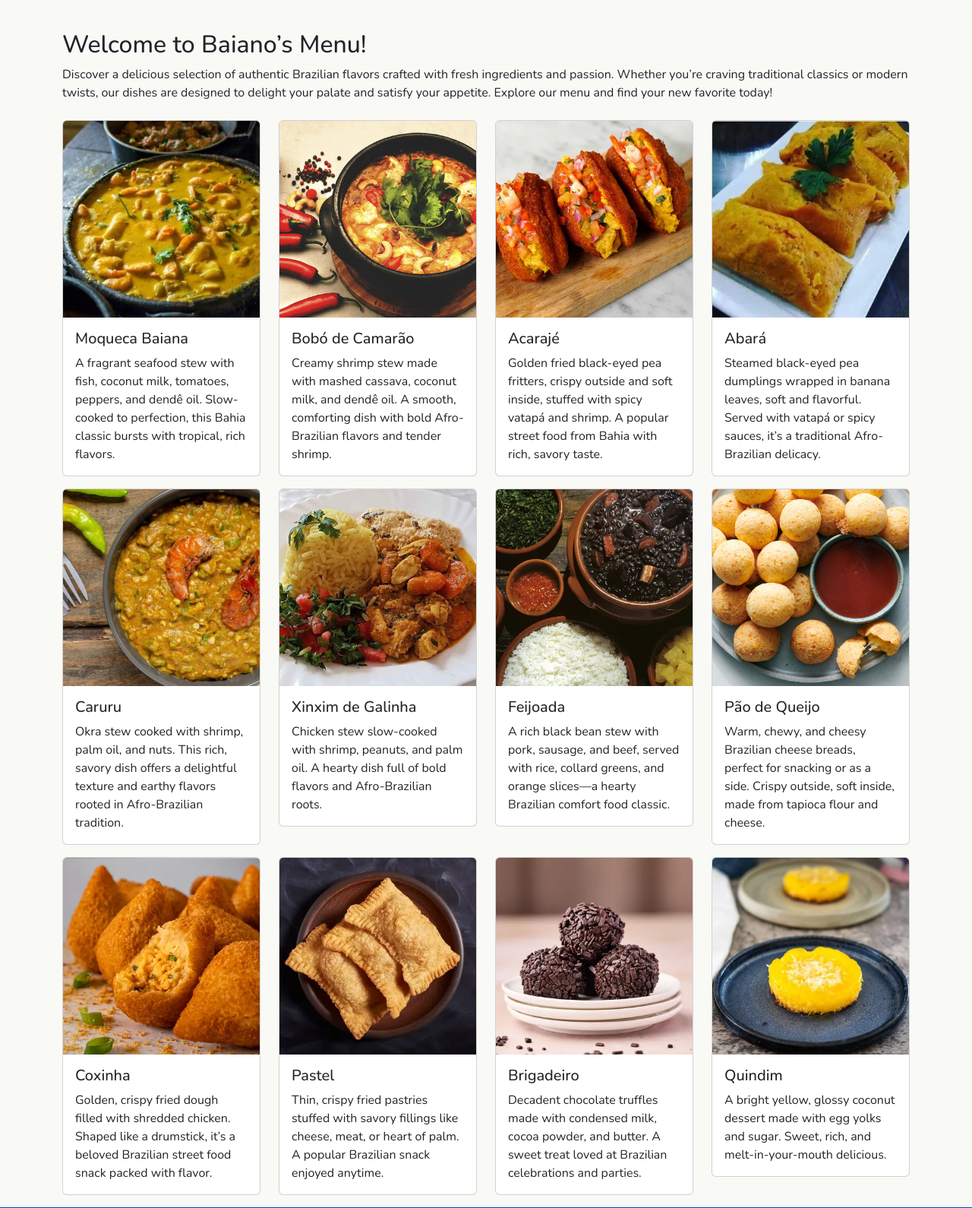
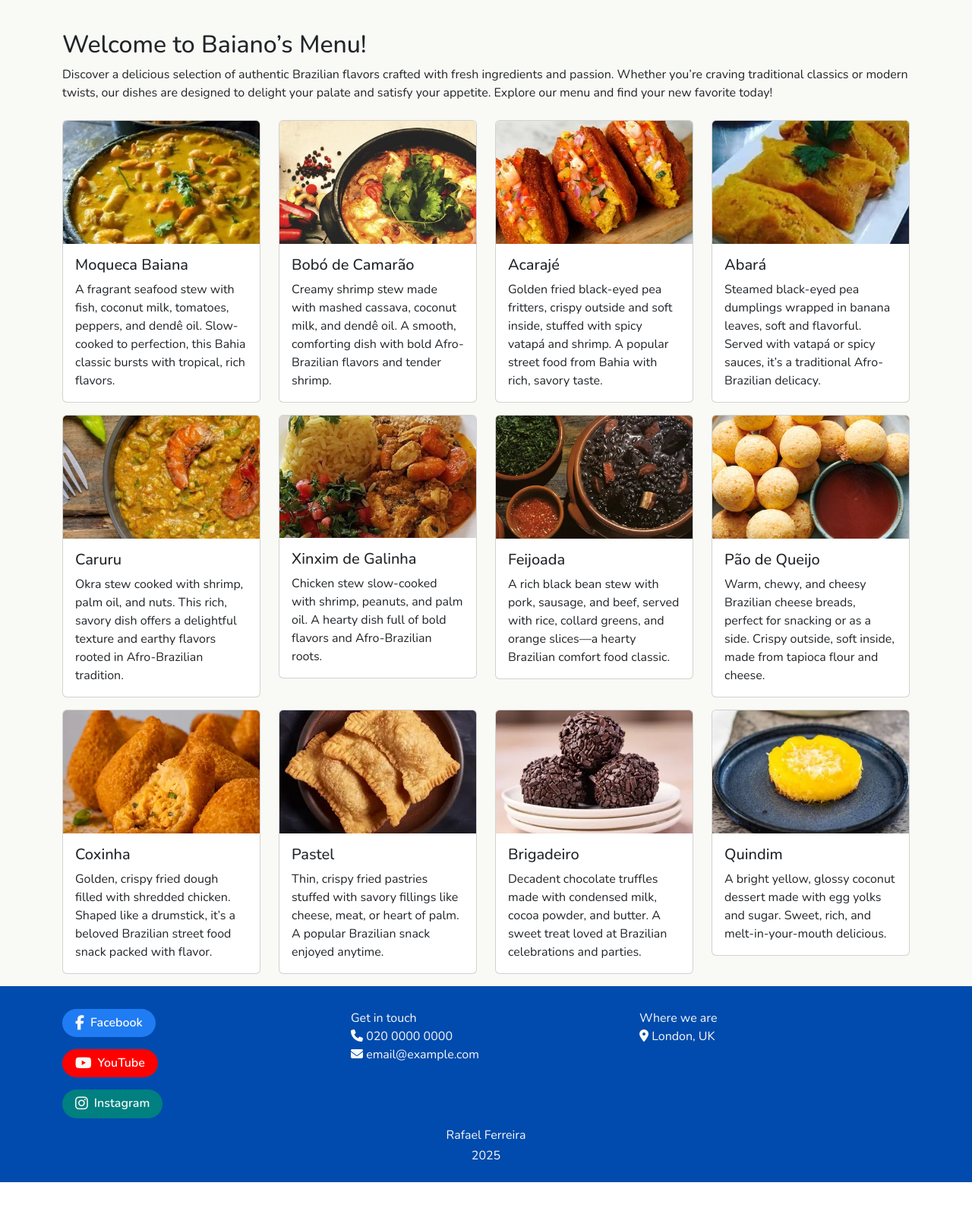
Before and after one commit to faelf/baiano, a Django app: page /menu/ in a window 1280 px wide. Shown: the part 74-1664 px from the top of the page at 76% size. After the commit the page ends 1630 px from the top, so only its background shows below. Run offline with Django 4.2, Linux system fonts and the light colour scheme; some libraries are stand-ins or nearby versions.

Commit message:
Update Menu page

```diff
--- a/restaurant/templates/restaurant/menu.html
+++ b/restaurant/templates/restaurant/menu.html
@@ -79,7 +79,7 @@
 
     <div class="col-12 col-md-3">
       <div class="card mb-3">
-        <img src="{% static 'images/feijoada.webp' %}" class="card-img-top" alt="...">
+        <img src="{% static 'images/feijoada.png' %}" class="card-img-top" alt="...">
         <div class="card-body">
           <h5 class="card-title">Feijoada</h5>
           <p class="card-text">A rich black bean stew with pork, sausage, and beef, served with rice, collard greens, and orange slices—a hearty Brazilian comfort food classic.</p>
@@ -99,7 +99,7 @@
 
     <div class="col-12 col-md-3">
       <div class="card mb-3">
-        <img src="{% static 'images/coxinha.webp' %}" class="card-img-top" alt="...">
+        <img src="{% static 'images/coxinha.png' %}" class="card-img-top" alt="...">
         <div class="card-body">
           <h5 class="card-title">Coxinha</h5>
           <p class="card-text">Golden, crispy fried dough filled with shredded chicken. Shaped like a drumstick, it’s a beloved Brazilian street food snack packed with flavor.</p>
@@ -109,7 +109,7 @@
 
     <div class="col-12 col-md-3">
       <div class="card mb-3">
-        <img src="{% static 'images/pastel.webp' %}" class="card-img-top" alt="...">
+        <img src="{% static 'images/pastel.png' %}" class="card-img-top" alt="...">
         <div class="card-body">
           <h5 class="card-title">Pastel</h5>
           <p class="card-text">Thin, crispy fried pastries stuffed with savory fillings like cheese, meat, or heart of palm. A popular Brazilian snack enjoyed anytime.</p>
@@ -119,7 +119,7 @@
 
     <div class="col-12 col-md-3">
       <div class="card mb-3">
-        <img src="{% static 'images/brigadeiro.webp' %}" class="card-img-top" alt="...">
+        <img src="{% static 'images/brigadeiro.png' %}" class="card-img-top" alt="...">
         <div class="card-body">
           <h5 class="card-title">Brigadeiro</h5>
           <p class="card-text">Decadent chocolate truffles made with condensed milk, cocoa powder, and butter. A sweet treat loved at Brazilian celebrations and parties.</p>
```
Also changed, not shown: static/images/abara.jpeg, static/images/acaraje.jpg, static/images/bobo.jpg, static/images/brigadeiro.png (added), static/images/brigadeiro.webp (deleted), static/images/caruru.jpg, static/images/coxinha.png (added), static/images/coxinha.webp (deleted), static/images/feijoada.png (added), static/images/feijoada.webp (deleted), static/images/moqueca.jpg, static/images/paodequeijo.jpg, static/images/pastel.png (added), static/images/pastel.webp (deleted), 2 more files.
